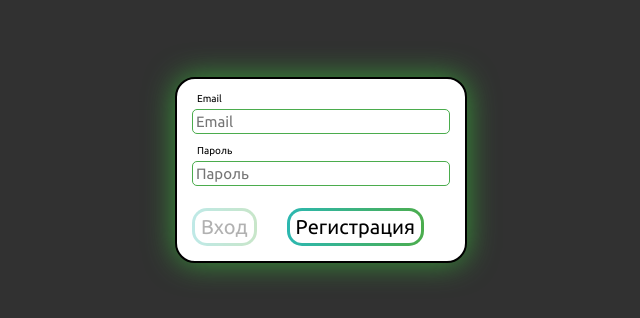
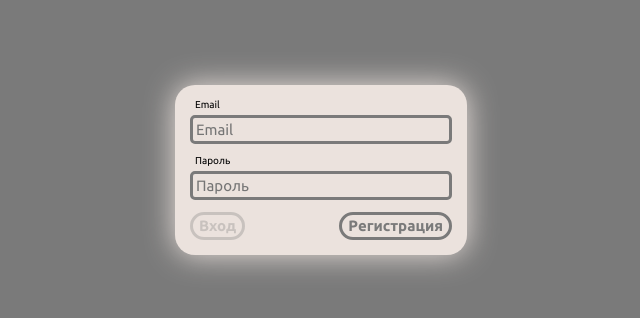
Before and after one commit to algoritmi4/product-matching-app, a React (Create React App) app: page /auth in a window 1280 px wide. Shown: the part 230-548 px from the top of the page, without its empty margins (319-959 px from the left). Built offline with nearby package versions, Linux system fonts and the light colour scheme; no server answers.

Commit message:
decorate authirisation and registration in design

```diff
--- a/src/components/LogInPopupForm/LogInPopupForm.css
+++ b/src/components/LogInPopupForm/LogInPopupForm.css
@@ -4,35 +4,21 @@
   top: 0;
   width: 100vw;
   height: 100vh;
-  background-color: rgba(0, 0, 0, 0.6);
+  background-color: #7a7a7a;
 }
 
 .login-popup {
   position: fixed;
   min-width: 200px;
+  max-width: 500px;
   top: 50%;
   left: 50%;
   transform: translate(-50%, -50%);
   padding: 15px 15px;
-  background-color: white;
-  border: 2px solid black;
+  background-color: #ebe2dd;
+  border: none;
   border-radius: 20px;
-  box-shadow: 0 0 30px rgba(56, 164, 58, 0.9);
-}
-
-.login-popup__close-btn {
-  position: absolute;
-  top: -30px;
-  right: -30px;
-  background-color: transparent;
-  color: black;
-  border: none;
-  padding: 0;
-  margin: 0;
-  font-size: 30px;
-  font-weight: 400;
-  line-height: 1;
-  opacity: 0.8;
+  box-shadow: 0 0 30px #ebe2dd;
 }
 
 .login-popup__form {
@@ -66,9 +52,9 @@
   font-size: 15px;
   font-weight: 400;
   line-height: 1;
-  color: black;
+  color: #7a7a7a;
   background-color: transparent;
-  border: 1px solid rgba(56, 164, 58, 0.9);
+  border: 3px solid #7a7a7a;
   border-radius: 5px;
   text-overflow: ellipsis;
   overflow: hidden;
@@ -84,29 +70,25 @@
   color: red;
 }
 
-.login-popup__submit-btn-background {
-  min-height: 38px;
-  width: calc(80% - 6px);
-  margin-top: 20px;
-  background: linear-gradient(90deg, rgba(0, 183, 234, 0.9) -60%, rgba(56, 164, 58, 0.9) 100%);
-  border-radius: 15px;
+.login-popup__btn-container {
+  width: 100%;
+  margin-top: 10px;
   display: flex;
-  align-items: center;
+  justify-content: space-between;
+  gap: 10px;
 }
 
 .login-popup__submit-btn {
-  width: 100%;
-  margin: 0 3px;
-  font-size: 20px;
-  line-height: 30px;
-  font-weight: normal;
-  border-radius: 3px;
+  flex-grow: 1;
+  margin: 0;
+  font-size: 15px;
+  line-height: 20px;
+  font-weight: 600;
   cursor: pointer;
-  border-radius: 12px;
-  background: white;
-  color: black;
-  border: none;
-  outline: 2px solid transparent;
+  border-radius: 15px;
+  background-color: transparent;
+  color: #7a7a7a;
+  border: 3px solid #7a7a7a;
   white-space: nowrap;
   overflow: hidden;
   text-overflow: ellipsis;
@@ -116,16 +98,23 @@
   opacity: 0.3;
 }
 
-.login-popup__btn-container {
-  display: flex;
-  justify-content: space-between;
-  gap: 30px;
-}
-
 .login-popup__error-text {
   color: red;
-  width: 100%;
+  max-width: 250px;
   margin: 0 3px;
   font-size: 20px;
   line-height: 30px;
+  word-wrap: break-word;
+  overflow: hidden;
+  text-overflow: ellipsis;
 }
+
+.login-popup__username {
+  width: 100%;
+  margin: 0;
+  font-size: 20px;
+  line-height: 30px;
+  word-wrap: break-word;
+  overflow: hidden;
+  text-overflow: ellipsis;
+}
--- a/src/components/LogInPopupForm/LogInPopupForm.tsx
+++ b/src/components/LogInPopupForm/LogInPopupForm.tsx
@@ -150,7 +150,7 @@ export function LogInPopupForm({
           </form>
         ) : (
           <>
-            <div>{`Текущий пользователь: ${user?.email}`}</div>
+            <div className="login-popup__username">{`Текущий пользователь: ${user?.email}`}</div>
             <div className="login-popup__btn-container">
               <div className="login-popup__submit-btn-background">
                 <button
--- a/src/components/RegisterForm/RegisterForm.css
+++ /dev/null
@@ -1,134 +0,0 @@
-.login-popup__background {
-  position: absolute;
-  left: 0;
-  top: 0;
-  width: 100vw;
-  height: 100vh;
-  background-color: rgba(0, 0, 0, 0.6);
-}
-
-.login-popup {
-  position: fixed;
-  min-width: 200px;
-  top: 50%;
-  left: 50%;
-  transform: translate(-50%, -50%);
-  padding: 15px 15px;
-  background-color: white;
-  border: 2px solid black;
-  border-radius: 20px;
-  box-shadow: 0 0 30px rgba(56, 164, 58, 0.9);
-}
-
-.login-popup__close-btn {
-  position: absolute;
-  top: -30px;
-  right: -30px;
-  background-color: transparent;
-  color: black;
-  border: none;
-  padding: 0;
-  margin: 0;
-  font-size: 30px;
-  font-weight: 400;
-  line-height: 1;
-  opacity: 0.8;
-}
-
-.login-popup__form {
-  display: flex;
-  flex-direction: column;
-  align-items: flex-start;
-  justify-content: center;
-}
-
-.login-popup__field-text {
-  color: black;
-  padding: 0;
-  margin: 0;
-  font-size: 10px;
-  font-weight: 400;
-  line-height: 1;
-  margin-bottom: 5px;
-  margin-left: 5px;
-  margin-top: 10px;
-
-  &:first-child {
-    margin-top: 0px;
-  }
-}
-
-.login-popup__field {
-  width: 250px;
-  padding: 3px;
-  margin: 0;
-  margin-bottom: 2px;
-  font-size: 15px;
-  font-weight: 400;
-  line-height: 1;
-  color: black;
-  background-color: transparent;
-  border: 1px solid rgba(56, 164, 58, 0.9);
-  border-radius: 5px;
-  text-overflow: ellipsis;
-  overflow: hidden;
-}
-
-.login-popup__field-error {
-  width: 250px;
-  padding: 0;
-  margin: 0;
-  font-size: 12px;
-  font-weight: 400;
-  line-height: 1;
-  color: red;
-}
-
-.login-popup__submit-btn-background {
-  min-height: 38px;
-  width: calc(80% - 6px);
-  margin-top: 20px;
-  background: linear-gradient(90deg, rgba(0, 183, 234, 0.9) -60%, rgba(56, 164, 58, 0.9) 100%);
-  border-radius: 15px;
-  display: flex;
-  align-items: center;
-}
-
-.login-popup__submit-btn {
-  width: 100%;
-  margin: 0 3px;
-  font-size: 20px;
-  line-height: 30px;
-  font-weight: normal;
-  border-radius: 3px;
-  cursor: pointer;
-  border-radius: 12px;
-  background: white;
-  color: black;
-  border: none;
-  outline: 2px solid transparent;
-  white-space: nowrap;
-  overflow: hidden;
-  text-overflow: ellipsis;
-}
-
-.login-popup__submit-btn_diabled {
-  opacity: 0.3;
-}
-
-.login-popup__btn-container {
-  display: flex;
-  justify-content: space-between;
-  gap: 30px;
-}
-
-.login-popup__error-text {
-  color: red;
-  max-width: 250px;
-  margin: 0 3px;
-  font-size: 20px;
-  line-height: 30px;
-  word-wrap: break-word;
-  overflow: hidden;
-  text-overflow: ellipsis;
-}
--- a/src/components/RegisterForm/RegistreForm.tsx
+++ b/src/components/RegisterForm/RegistreForm.tsx
@@ -1,4 +1,4 @@
-import './RegisterForm.css';
+import '../LogInPopupForm/LogInPopupForm.css';
 import { useForm, FieldValues } from 'react-hook-form';
 import {
   EMAIL_REGEXP,
@@ -108,21 +108,14 @@ export function RegisterForm({ setLoggedIn }: { setLoggedIn: Dispatch<SetStateAc
           )}
 
           <div className="login-popup__btn-container">
-            <div
-              className={`login-popup__submit-btn-background ${
-                !isValid ? 'login-popup__submit-btn_diabled' : ''
-              } `}>
             <button disabled={!isValid} className={`login-popup__submit-btn common-button`}>
               Регистрация
             </button>
-            </div>
-            <div className="login-popup__submit-btn-background">
             <button
               className="login-popup__submit-btn common-button"
               onClick={handleCancelBtnClick}>
               Отмена
             </button>
-            </div>
           </div>
           <p className="login-popup__error-text">{errorText}</p>
         </form>
```
Lines whose indentation alone changed are shown as unchanged.
